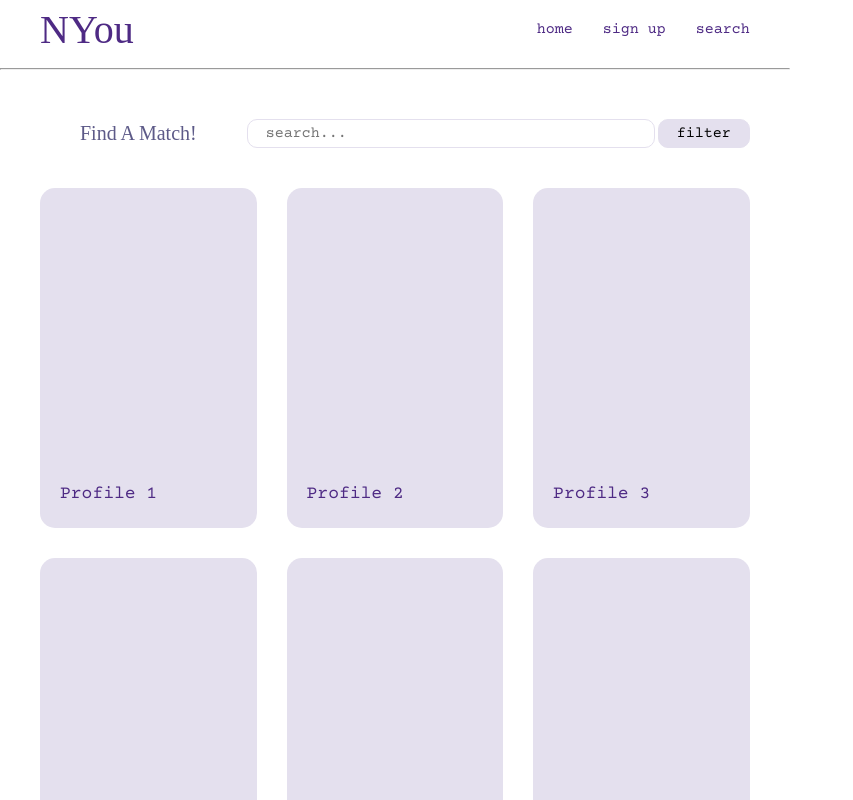
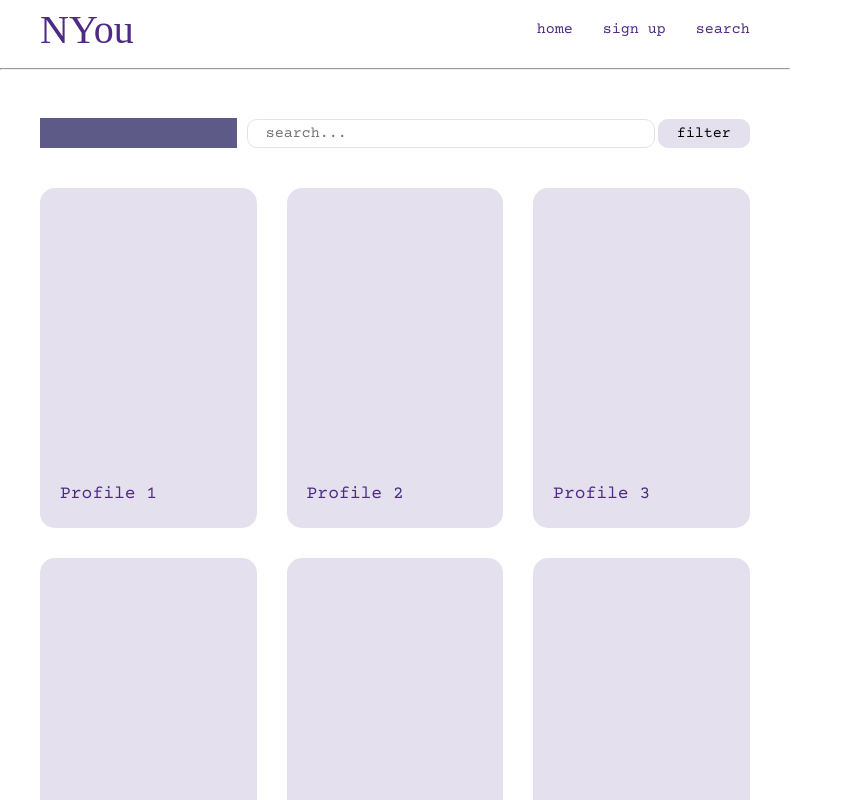
Before and after one commit to danahansari/disc-assignment-3, a React (Vite) app: page / in a window 1280 px wide. Shown: the top 800 px of the page, without its empty margins (0-853 px from the left). Built offline with nearby package versions, Linux system fonts and the light colour scheme; a web font is replaced by a local one.

Commit message:
Testing more useStates

```diff
--- a/src/App.jsx
+++ b/src/App.jsx
@@ -4,6 +4,7 @@ import './App.css'
 
 function App() {
   const [color, setColor] = useState('var(--purple-10)')
+  const [clickColor, setClickColor] = useState('var(--neutral-purple)')
 
   useEffect(() => {
     console.log('Color changed to:', color);
@@ -15,7 +16,14 @@ function App() {
   <hr />
   <div className="content">
     <div className="container">
-      <div className="directory-title">Find A Match!</div>
+      <div
+        onClick={() => setClickColor(prev =>
+          prev === 'var(--neutral-purple)' ? 'red' : 'var(--purple-10)')}
+        style={{backgroundColor: clickColor}}
+        className="directory-title"
+      >
+        Find A Match!
+      </div>
       <div className="search-bar">
         <input
           type="text"
```
